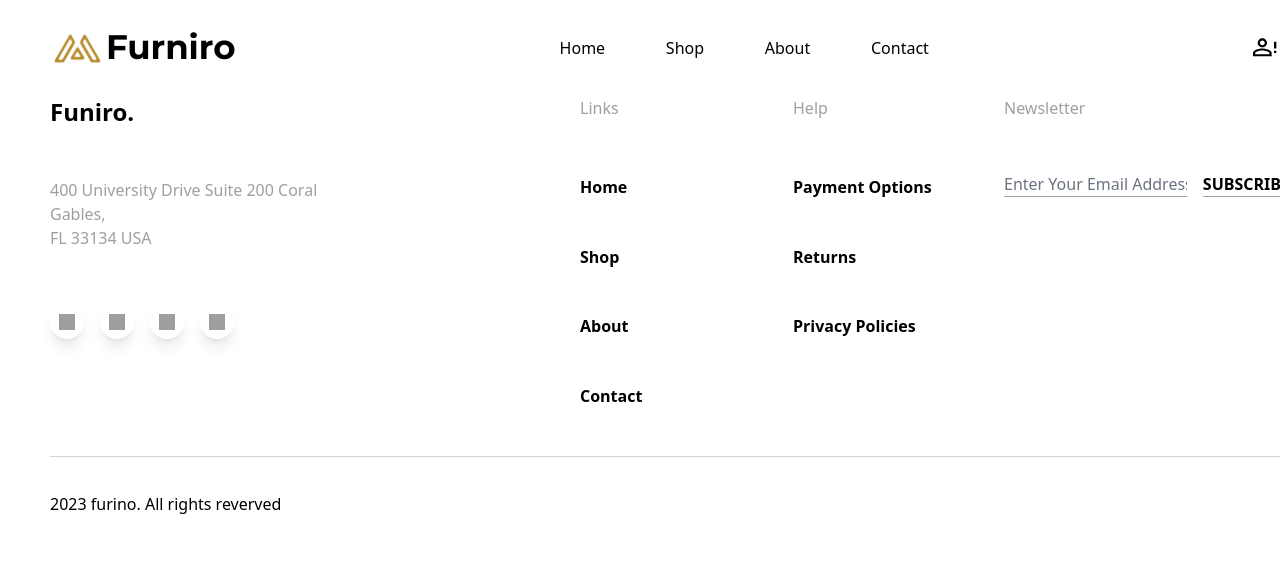
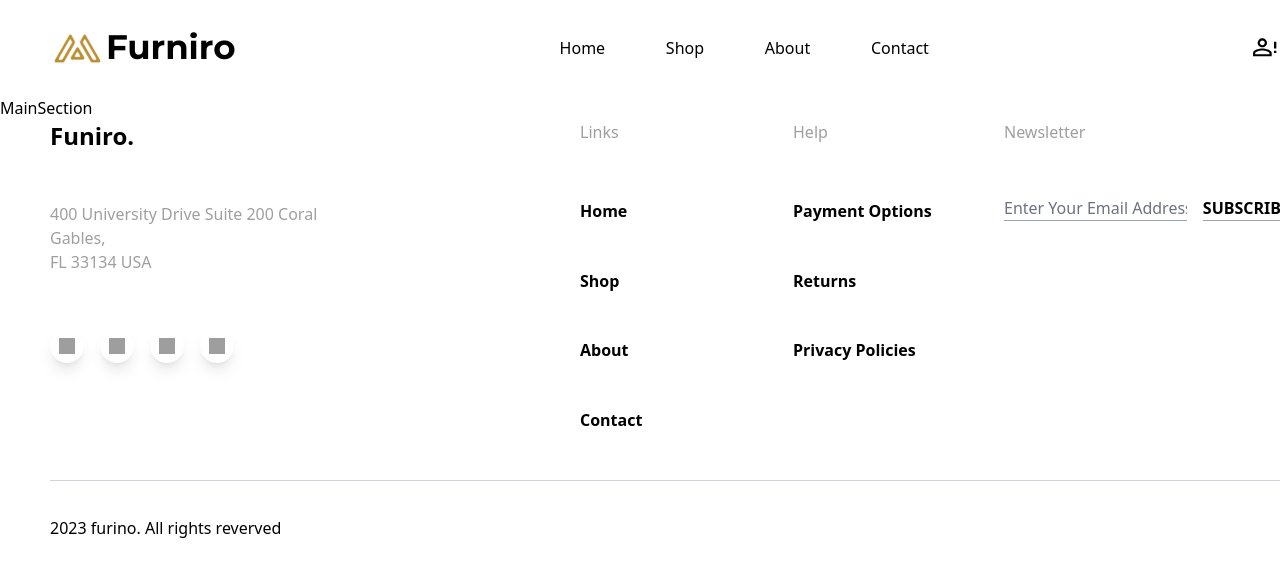
Before and after one commit to OrleanSousa/3-Compass-Challenge, a React (Vite) app: page / in a window 1280 px wide. Shown: the top 576 px of the page. Built offline with nearby package versions, Linux system fonts and the light colour scheme; grey boxes are pictures that could not be loaded.

Commit message:
feat: creat folder sections homepage

```diff
--- /dev/null
+++ b/src/components/homepage/mainsection/MainSection.tsx
@@ -0,0 +1,9 @@
+import React from 'react'
+
+const MainSection = () => {
+  return (
+    <div>MainSection</div>
+  )
+}
+
+export default MainSection
--- a/src/pages/Home.tsx
+++ b/src/pages/Home.tsx
@@ -1,10 +1,12 @@
 import Header from '../components/header/Header'
 import Footer from '../components/footer/Footer'
+import MainSection from '../components/homepage/mainsection/MainSection'
 
 const Home = () => {
   return (
     <>
     <Header/>
+    <MainSection/>
     <Footer/>
     </>
   )
```
Also changed, not shown: src/assets/scandinavian-interior-mockup-wall-decal-background 1.png (added).
